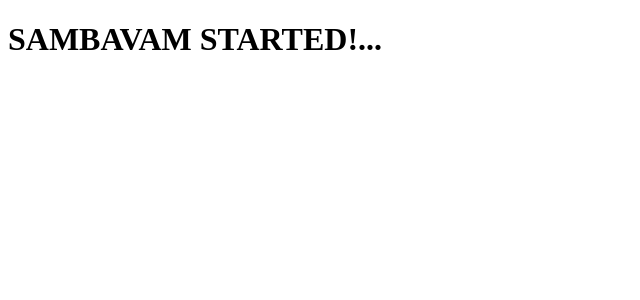
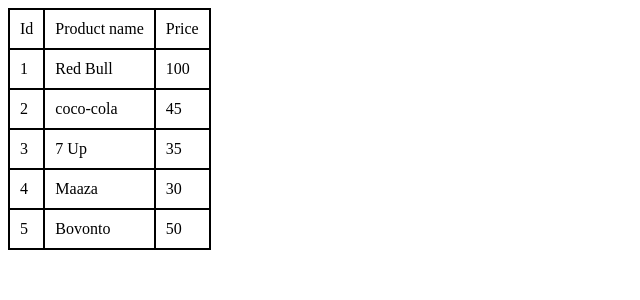
Before and after one commit to Ajai-sakthi/Project-MBf, an Angular app: page / in a window 1280 px wide. Shown: the top 300 px of the page, without its empty margins (0-640 px from the left). Built offline with nearby package versions, Linux system fonts and the light colour scheme; data requests are answered from the project's data file.

Commit message:
Json Server config

```diff
--- /dev/null
+++ b/db.json
@@ -0,0 +1,31 @@
+{
+  "products": [
+    {
+      "id": "1",
+      "name": "Red Bull",
+      "price":"100"
+    },
+    {
+      "id": "2",
+      "name": "coco-cola",
+      "price":"45"
+    },
+    {
+      "id": "3",
+      "name": "7 Up",
+      "price":"35"
+    },
+    {
+      "id": "4",
+      "name": "Maaza",
+      "price":"30"
+    },
+    {
+        "id": "5",
+        "name": "Bovonto",
+        "price":"50"
+      }
+
+
+  ]
+}
--- a/src/app/app.component.html
+++ b/src/app/app.component.html
@@ -1 +1,14 @@
-<h1>SAMBAVAM STARTED!...</h1>
+<table>
+        <thead>
+            <td>Id</td>
+            <td>Product name</td>
+            <td>Price</td>
+        </thead>
+        <tbody>
+        <tr *ngFor="let product of products">
+            <td>{{product.id}}</td>
+            <td>{{product.name}}</td>
+            <td>{{product.price}}</td>
+        </tr>
+    </tbody>
+</table>
--- a/src/app/app.component.scss
+++ b/src/app/app.component.scss
@@ -0,0 +1,5 @@
+table,td{
+    border: 2px solid black;
+    border-collapse: collapse;
+    padding: 10px;
+}
--- a/src/app/app.component.ts
+++ b/src/app/app.component.ts
@@ -1,10 +1,18 @@
-import { Component } from '@angular/core';
-
+import { Component, OnInit } from '@angular/core';
+import { ProductService } from './product.service';
 @Component({
   selector: 'app-root',
   templateUrl: './app.component.html',
   styleUrl: './app.component.scss'
 })
-export class AppComponent {
-  title = 'Project-MBf';
+export class AppComponent implements OnInit {
+  products: any[] = [];
+
+  constructor(private productService: ProductService) {}
+
+  ngOnInit() {
+    this.productService.getProducts().subscribe((data) => {
+      this.products = data;
+    });
+  }
 }
--- a/src/app/app.module.ts
+++ b/src/app/app.module.ts
@@ -1,8 +1,9 @@
 import { NgModule } from '@angular/core';
 import { BrowserModule } from '@angular/platform-browser';
-
+import { provideHttpClient, withInterceptorsFromDi } from '@angular/common/http';
 import { AppRoutingModule } from './app-routing.module';
 import { AppComponent } from './app.component';
+import { ProductService } from './product.service';
 
 @NgModule({
   declarations: [
@@ -11,8 +12,9 @@
   imports: [
     BrowserModule,
     AppRoutingModule
+
   ],
-  providers: [],
+  providers: [ProductService,provideHttpClient(withInterceptorsFromDi())],
   bootstrap: [AppComponent]
 })
 export class AppModule { }
--- /dev/null
+++ b/src/app/product.service.ts
@@ -0,0 +1,15 @@
+import { Injectable } from '@angular/core';
+import { HttpClient } from '@angular/common/http';
+import { Observable } from 'rxjs';
+
+
+@Injectable({
+  providedIn: 'root'
+})
+export class ProductService {
+  private apiUrl = 'http://localhost:3000/products'; // URL to the json-server
+  constructor(private http: HttpClient) { }
+  getProducts(): Observable<any> {
+    return this.http.get<any>(this.apiUrl);
+  }
+}
```
Also changed, not shown: 1 other file (tests, documents, lock files or other folders).
